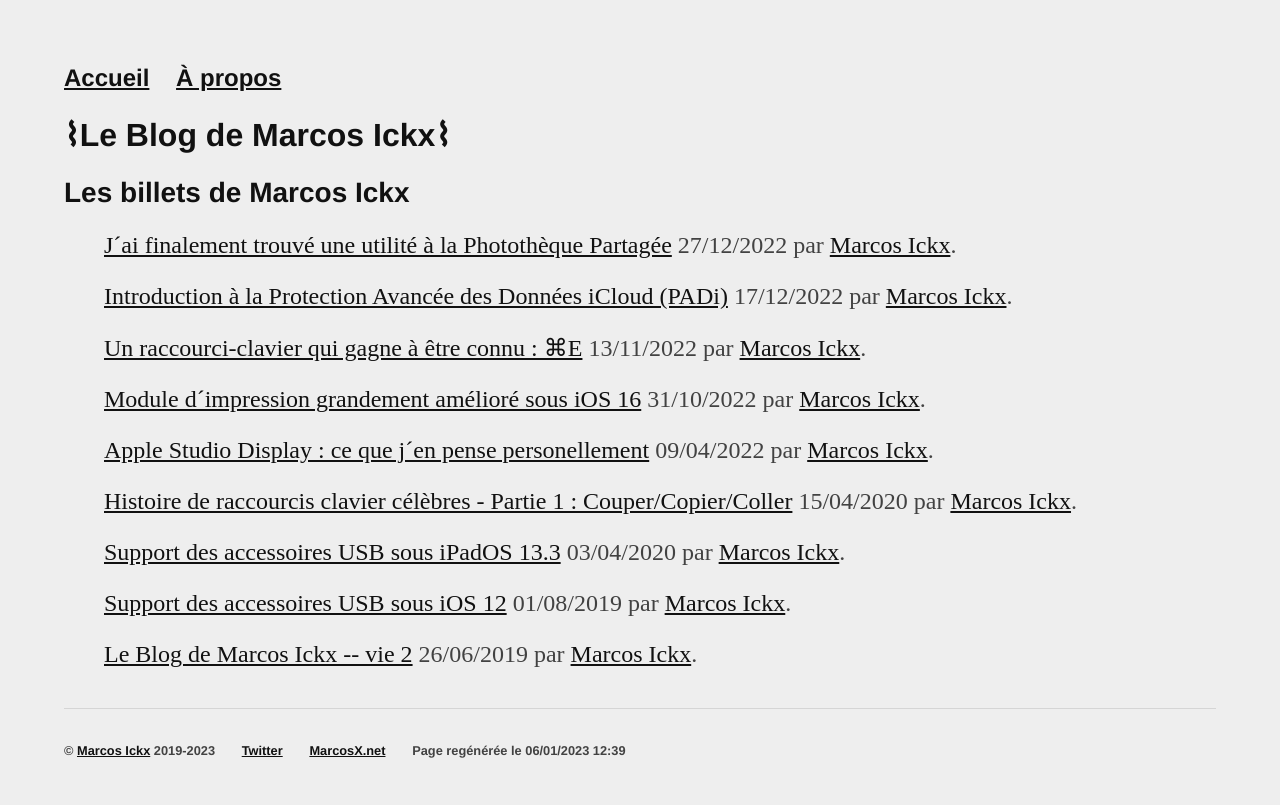
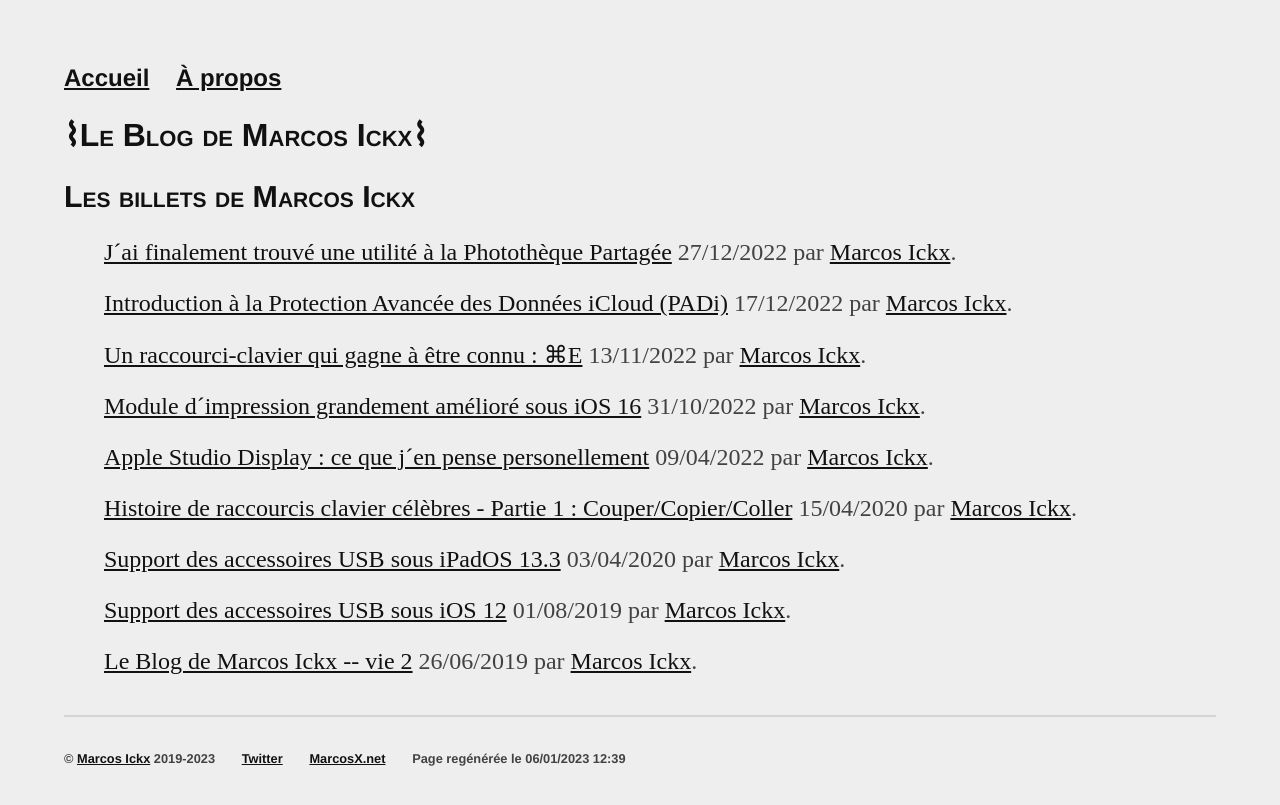
Before and after one commit to MarcosIckx/PreviewMarcosxNet, a Jekyll site: the page built from index.html, in a window 1280 px wide. Shown: the top 805 px of the page. Built offline with Jekyll 4.4.1, drawn with Linux system fonts in a browser that asks for light colours; the list of posts is cut into pages by our own code.

Commit message:
Update main.css

```diff
--- a/css/main.css
+++ b/css/main.css
@@ -1,3 +1,7 @@
+@charset "utf-8";
+/* la ligne ci-dessus est pour indiquer que c´est encodé en utf-8 */
+
+/* les couleurs définies pour mode clair */
 :root {
     --primary-color: #111;
     --secondary-color: #222;
@@ -11,6 +15,7 @@
     --footer-color: #d5d5d5;
 }
 
+/* les couleurs définies pour mode sombre */
 @media (prefers-color-scheme: dark) {
   :root {
     --primary-color: #9A97f3;
@@ -26,6 +31,8 @@
   }
 }
 
+/* Aucune couleurs ne devraient être codées en dur
+  Ça doit être des références aux variables définies ci-dessus */
 body {
     background-color: var(--bg-color);
     color: var(--font-color);
@@ -34,6 +41,8 @@
     font-size: 1.5rem;
 }
 
+/* Règles pour barre de navigation (nav) au-dessus des pages et
+pieds de page (footer) au bas de chaque page. */
 
 nav ul, footer ul {
     font-family:'Helvetica', 'Arial', 'Sans-Serif';
@@ -55,6 +64,11 @@
 ul, ul li {
     font-size: 1.5rem;
 }
+
+/* Indique comment
+  les liens doivent être affichés normalement
+  et lorsqu´on passe dessus (hover) */
+
 a {
     text-decoration: underline;
     color: var(--primary-color);
@@ -64,22 +78,53 @@
     text-decoration: underline;
     font-weight: bold;
 }
+
+/* Indique comment afficher les titres */
+
 h1 {
     font-size: 2rem;
     font-family:'Helvetica', 'Arial', 'Sans-Serif';
+    font-variant: small-caps;
     color: var(--primary-color);
 
 }
 h2 {
-    font-size: 1.75rem;
+    font-size: 1.9rem;
     font-family:'Helvetica', 'Arial', 'Sans-Serif';
+    font-variant: small-caps;
     color: var(--primary-color);
 }
+
+h3 {
+    font-size: 1.8rem;
+    font-family:'Helvetica', 'Arial', 'Sans-Serif';
+    font-variant: small-caps;
+    color: var(--primary-color);
+}
+
+h4 {
+    font-size: 1.7rem;
+    font-family:'Helvetica', 'Arial', 'Sans-Serif';
+    font-variant: small-caps;
+    color: var(--primary-color);
+}
+
+h5 {
+    font-size: 1.6rem;
+    font-family:'Helvetica', 'Arial', 'Sans-Serif';
+    font-variant: small-caps;
+    color: var(--primary-color);
+}
+
+
+/* Indique comment afficher les paragraphes */
 p {
     line-height: 1.6rem;
     color: var(--secondary-color);
 }
 
+
+/* Indique comment afficher les vidéos */
 .video-box {
     background-color: var(--bg-box-color);
     padding: 1rem;
@@ -99,6 +144,11 @@
   margin-left: auto;
   margin-right: auto;
 }
+
+
+/* Indique comment afficher les images
+selon qu´elles sont dans un paragraphe
+ou dans un lien */
 
 p img {
   border: 0.1rem solid var(--border-color);
@@ -123,30 +173,47 @@
   max-width: 80%;
 }
 
+/* Indique comment gérer
+   l´affichage pour les liens suivant et précédent */
 .Precedent-Suivant {
+  border-top: 0.0625rem solid var(--footer-color);
   border: 0.2rem solid var(--footer-color);
   border-radius: 0.3rem;
   padding: 0.3rem;
-  max-width: 90%;
-  display: block;
-  margin-left: auto;
-  margin-right: auto;
+  max-width: 100%;
+  display: flex;
+  justify-content: space-between;
+  align-items: center;
+}
+/* le text sera aligné sur la gauche
+.Precedent-Suivant > .Precedent {
+  text-align: left;
+  flex: 0 0 50%;
 }
 
+.Precedent-Suivant > .Suivant {
+  text-align: right;
+  flex: 0 0 50%;
+}
+
+/* Indique comment gérer les pieds de page (footer) */
 footer {
-    border-top: 0.0625rem solid var(--footer-color);
+    border-top: 0.1250rem solid var(--footer-color);
     font-size: 1rem;
 }
 
+/* Indique comment afficher les posts lorsqu´ils sont dans les listes */
 ul.posts {
     margin: 1.25rem auto 2.5rem;
     font-size: 1.5rem;
 }
 
+
 ul.posts li {
     list-style: none;
 }
 
+/* suis pas sûr que ce soit utilisé */
 .step { border-radius: 50%;
 	-moz-border-radius: 50%;
 	-webkit-border-radius: 50%;
```
